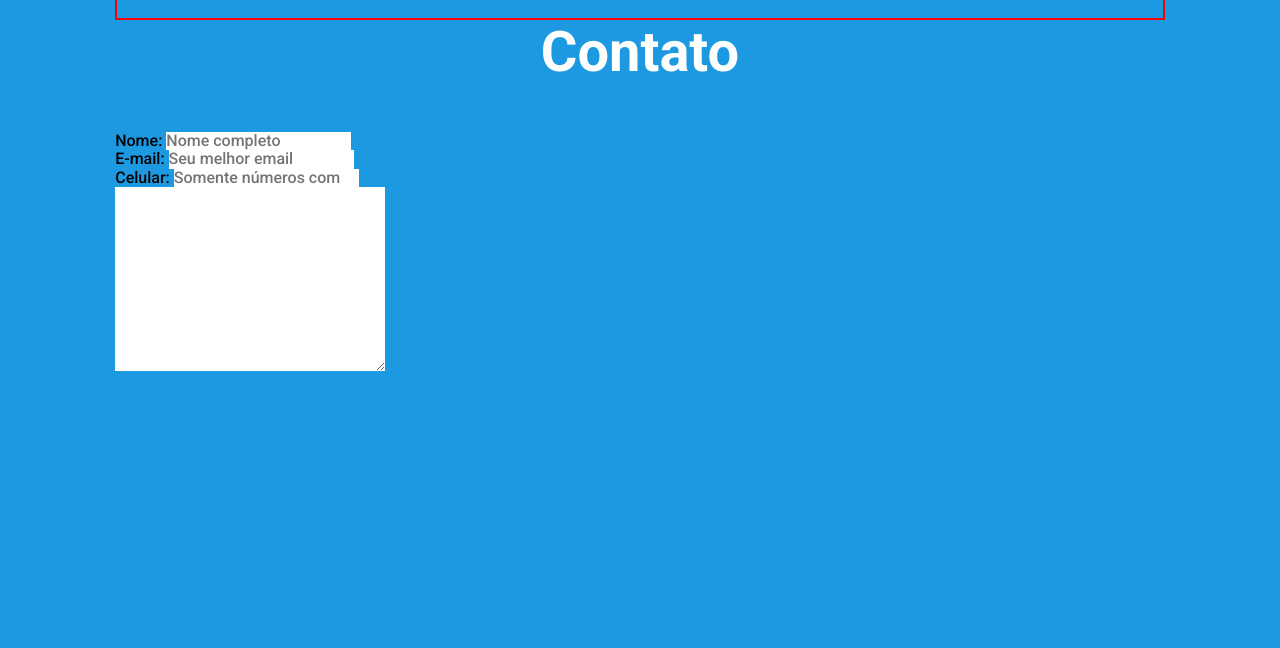
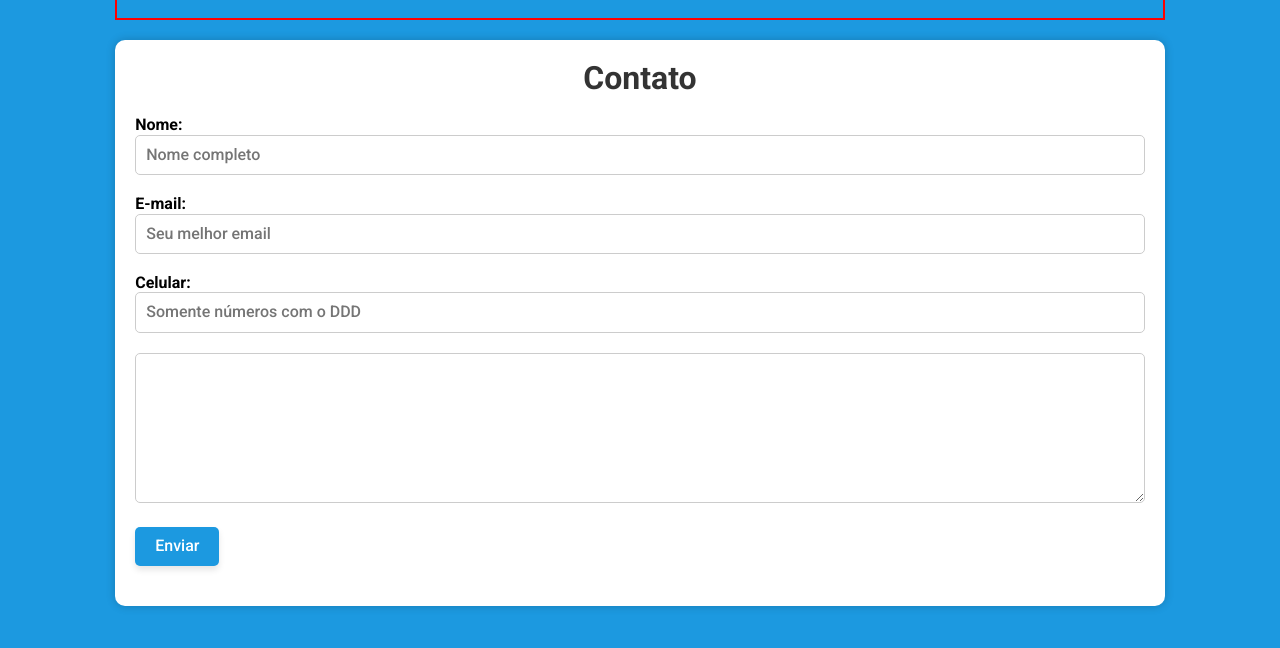
Before and after one commit to MarlonRoubt/Meu-Portifolio, a plain HTML site: page index.html in a window 1280 px wide. Shown: the part 1754-2402 px from the top of the page. Before the commit the page ends 2178 px from the top, so only its background shows below. Drawn offline with nearby package versions, Linux system fonts and the light colour scheme.

Commit message:
finalizando

```diff
--- a/index.html
+++ b/index.html
@@ -123,6 +123,9 @@
                     </div>
                 </div>
             </form>
+            <div class="campDeEntrada">
+                <input type="submit" value="Enviar">
+            </div>
         </section>
     </main>
 
--- a/styles/mobile.css
+++ b/styles/mobile.css
@@ -257,3 +257,60 @@ img {
     justify-content: space-between;
     align-items: center;
 }
+
+.contato {
+    background-color: #fff;
+    padding: 20px;
+    border-radius: 10px;
+    box-shadow: 0 0 10px rgba(0, 0, 0, 0.2);
+    margin-top: 20px;
+}
+
+.contato h2.head {
+    font-size: 2rem;
+    color: #333;
+    margin-bottom: 20px;
+}
+
+.campDeEntrada {
+    margin-bottom: 20px;
+}
+
+label {
+    font-weight: bolder;
+    display: block;
+    margin-bottom: 5px;
+}
+
+input[type="text"],
+input[type="email"],
+input[type="number"],
+textarea {
+    width: 100%;
+    padding: 10px;
+    border: 1px solid #ccc;
+    border-radius: 5px;
+    font-size: 1rem;
+}
+
+textarea {
+    height: 150px;
+}
+
+/* Estilizar o botão de envio */
+input[type="submit"] {
+    background-color: #1C99E0;
+    color: #fff;
+    border: none;
+    padding: 10px 20px;
+    font-size: 1rem;
+    border-radius: 5px;
+    cursor: pointer;
+    transition: background-color 0.3s ease, box-shadow 0.3s ease; /* Adicione a transição do box-shadow */
+    box-shadow: 0px 4px 6px rgba(0, 0, 0, 0.1); /* Adicione o box-shadow */
+}
+
+input[type="submit"]:hover {
+    background-color: #1477B9;
+    box-shadow: 0px 6px 8px rgba(0, 0, 0, 0.2); /* Aumente a elevação do box-shadow no hover */
+}
```
